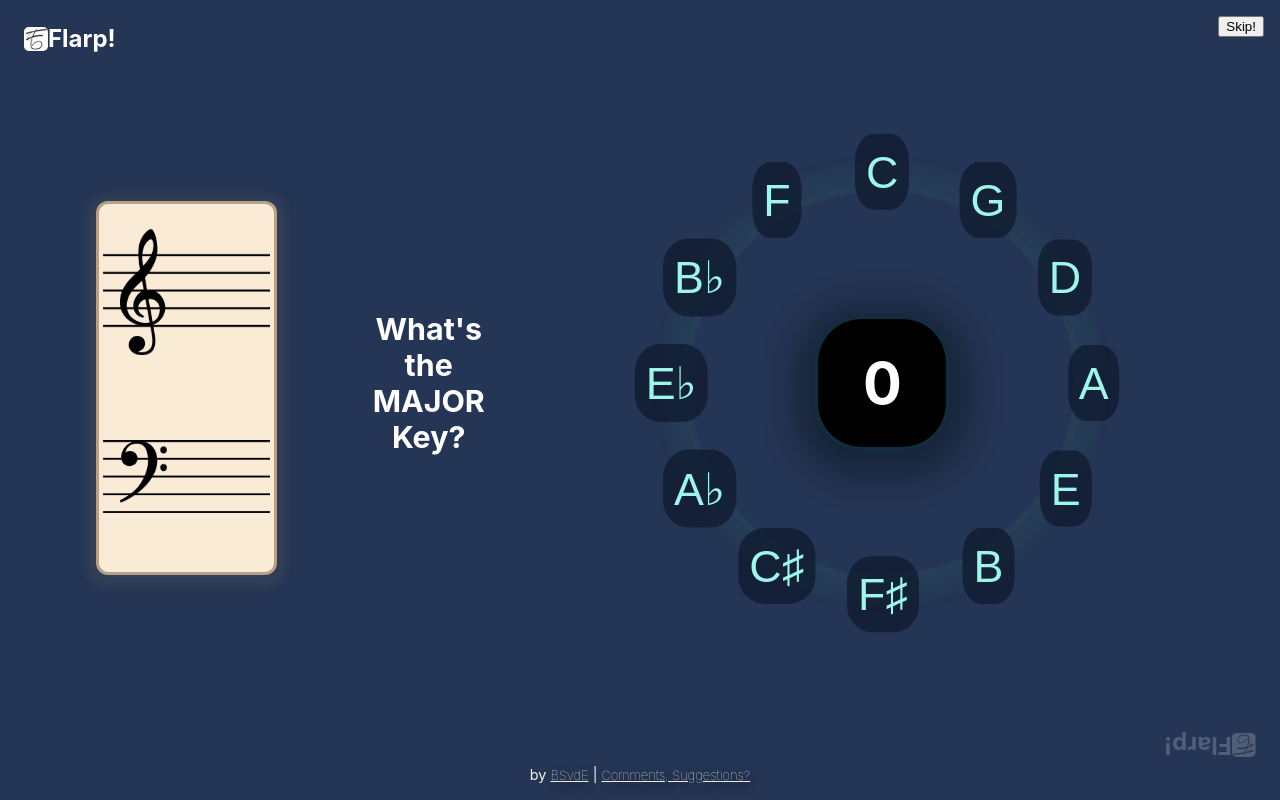
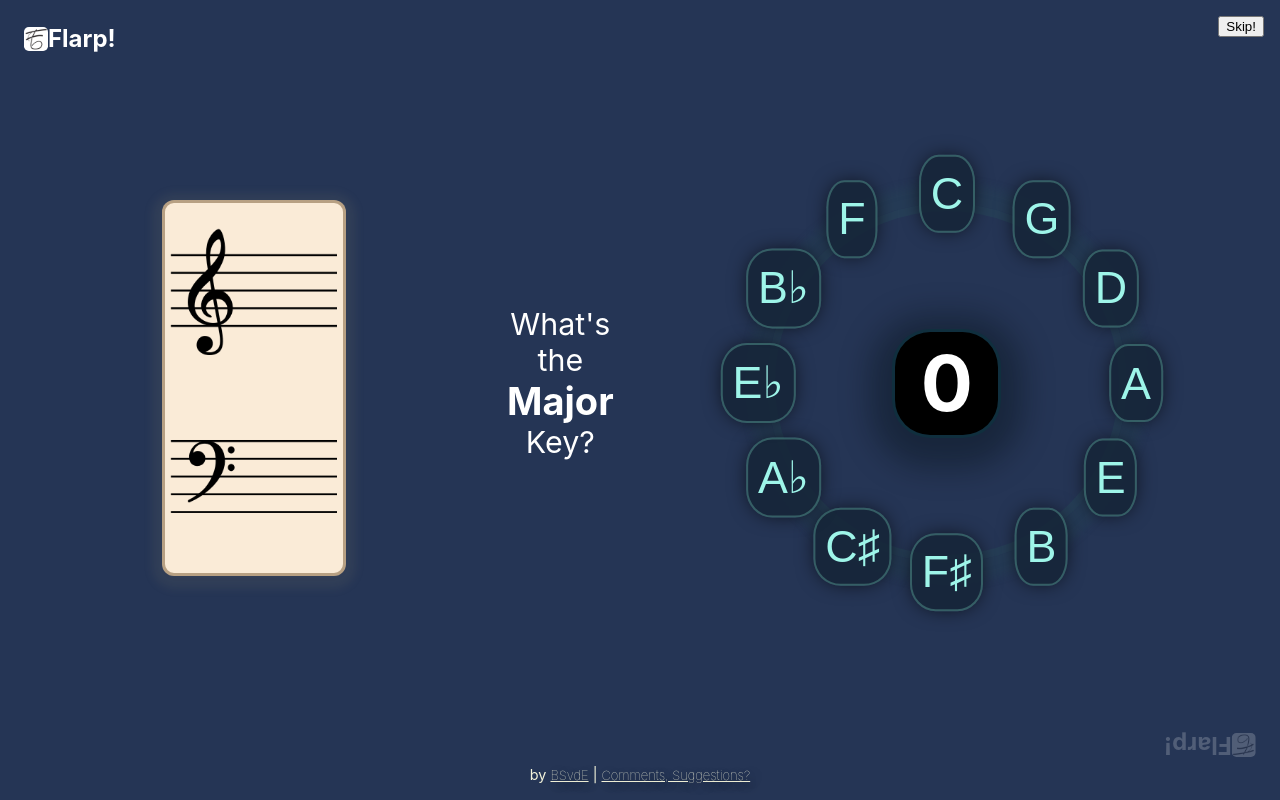
Before and after one commit to bsantero/flarp-music-quiz, a React (Create React App) app: page / in a window 1280 px wide. Built offline with nearby package versions, Linux system fonts and the light colour scheme.

Commit message:
Add major minor quality to question

```diff
--- a/src/App.css
+++ b/src/App.css
@@ -1,10 +1,15 @@
 :root {
-  --radius: 30vmax;
+  --radius: 50vmin;
   --button-text: calc(1.5 * (var(--radius) / 10));
   --button-padding: calc(1.1 * (var(--button-text) / 5)) calc(.95 * (var(--button-text) / 5));
   --base: calc(var(--radius) / 3.14);
   --button-transform: calc(var(--radius) / 2 + (var(--button-text) / 3) );
 }
+
+.capitalize {
+  text-transform: capitalize;
+}
+
 
 .App {
   background-color: #253555;
@@ -56,8 +61,8 @@
 
 div.Score {
   position: absolute;
-  width: 10vw;
-  height: 10vw;
+  width: calc(var(--button-text) * 2);
+  height: calc(var(--button-text) * 2);
   margin: auto;
   display: flex;
   justify-content: center;
@@ -69,7 +74,7 @@ div.Score {
 }
 
 .Score h5 {
-  font-size: var(--button-text);
+  font-size: calc(var(--button-text) * 1.5);
 }
 
 .Skip-button:hover,
@@ -110,6 +115,14 @@ div.Score {
 
 .App-link {
   color: #61dafb;
+}
+
+.Question-bar .question {
+  font-weight: normal;
+}
+
+.Question-bar .question b {
+  font-size: 1.25em;
 }
 
 .key-img {
--- a/src/App.js
+++ b/src/App.js
@@ -73,6 +73,16 @@ function App() {
         </div>
       </div>
     );
+  }
+
+  function QuestionQuality() {
+    if (mode == "major") {
+      return (
+        <b className="capitalize">{mode}</b>
+      )
+      } else {
+        return <b>{mode}</b>
+      }
   }
 
   function generateQuality(accidental) {
@@ -166,7 +176,7 @@ function App() {
       </header>
       <main className="App-main">
         <div className="child Question-bar">
-          <h3 className="question">What's the {mode.toUpperCase()} Key?</h3>
+          <h3 className="question">What's the <QuestionQuality /> Key?</h3>
         </div>
         <div className="child skip-container">
           <button className="Skip-button" onClick={handleSkip}>
--- a/src/circle.css
+++ b/src/circle.css
@@ -30,16 +30,26 @@
 
 .circleOfFifths button {
   padding: var(--button-padding);
-  background: rgba(13, 24, 44, 0.7);
+  background: rgba(21, 36, 53, 0.8);
   color: rgb(158, 245, 233);
   border-radius: 35%;
-  border: rgb(3, 100, 76);
+  border: 2px solid rgb(127 229 204 / 29%);
   font-size: 3.5vmax;
+  box-shadow: 0 0 0.5em -0.13em black;
+}
+
+.circleOfFifths button:hover {
+  background: rgb(7, 17, 34, .8);
 }
 
 .circleOfFifths button:active {
-  top: 1px;
+  outline: 0 !important;
+  position: relative;
+  top: .03em;
+  box-shadow: 0 0 0.7em .03em black;
 }
+
+
 
 .circleOfFiths button:focus {
   outline: 0 !important;
--- a/src/mediaqueries.css
+++ b/src/mediaqueries.css
@@ -1,4 +1,8 @@
 @media only screen and (max-device-height: 4000px) and (orientation: landscape) {
+  :root{
+    --radius: 43vmin;
+  }
+
   .App-main {
     /* background-color: rgb(74, 191, 74) !important; */
     flex-wrap: wrap;
@@ -30,7 +34,7 @@
   }
 
   .circleOfFifths {
-    flex: 4;
+    flex: 2;
   }
 
   /* .circle {
```
